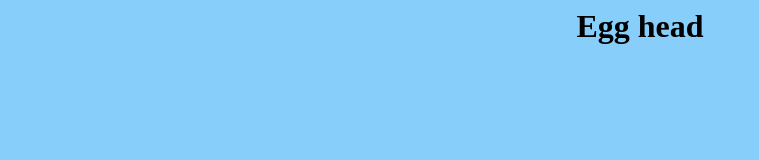
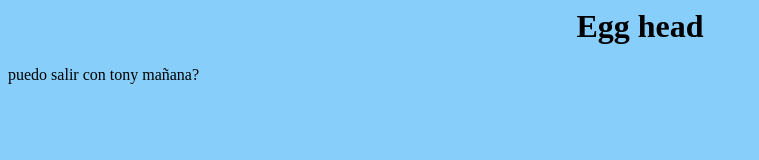
Before and after one commit to aquinones154/sausage, a plain HTML site: page index.html in a window 1280 px wide. Shown: the whole page, without its empty margins (0-759 px from the left). Drawn offline with Linux system fonts and the light colour scheme.

Commit message:
question

```diff
--- a/index.html
+++ b/index.html
@@ -7,3 +7,4 @@
 
     <title>Fixing Lights</title>
     <h1><strong> Egg head</strong></h1>
+    <p> puedo salir con tony mañana?</p>
--- a/style.css
+++ b/style.css
@@ -2,3 +2,6 @@ body {
     background-color: lightskyblue;
     text-align: center;
 }
+p{
+    text-align:left;
+}
```
